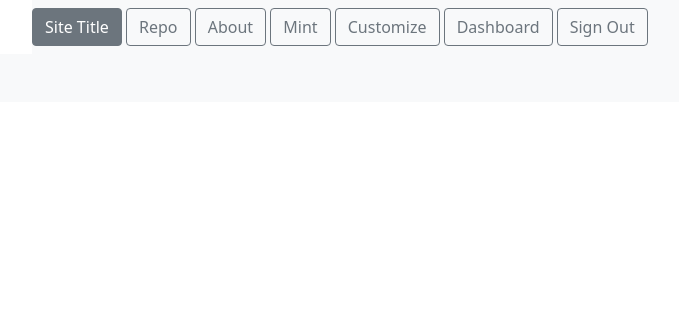
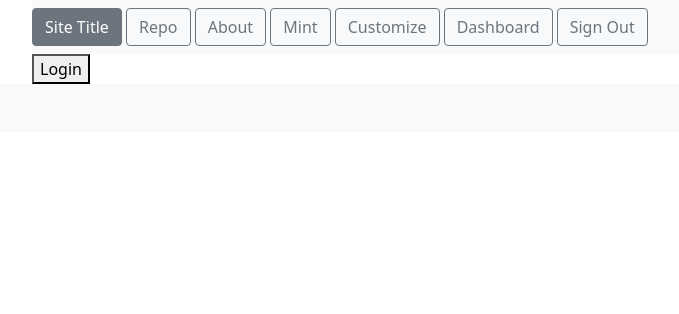
Before and after one commit to MSBivens/dnft_character_builder, a Flask app: page /dashboard in a window 1280 px wide. Shown: the top 314 px of the page, without its empty margins (50-729 px from the left). Run offline with Flask 2, Linux system fonts and the light colour scheme.

Commit message:
created the log in button

```diff
--- a/prototype/flask_app/templates/dashboard.html
+++ b/prototype/flask_app/templates/dashboard.html
@@ -23,6 +23,9 @@
 
             </nav>
         </header>
+        <body>
+            <button id=btn-auth>Login</button>
+        </body>
     </div>
     <main></main>
     <footer class="text-center text-lg-start bg-light text-muted">
```
